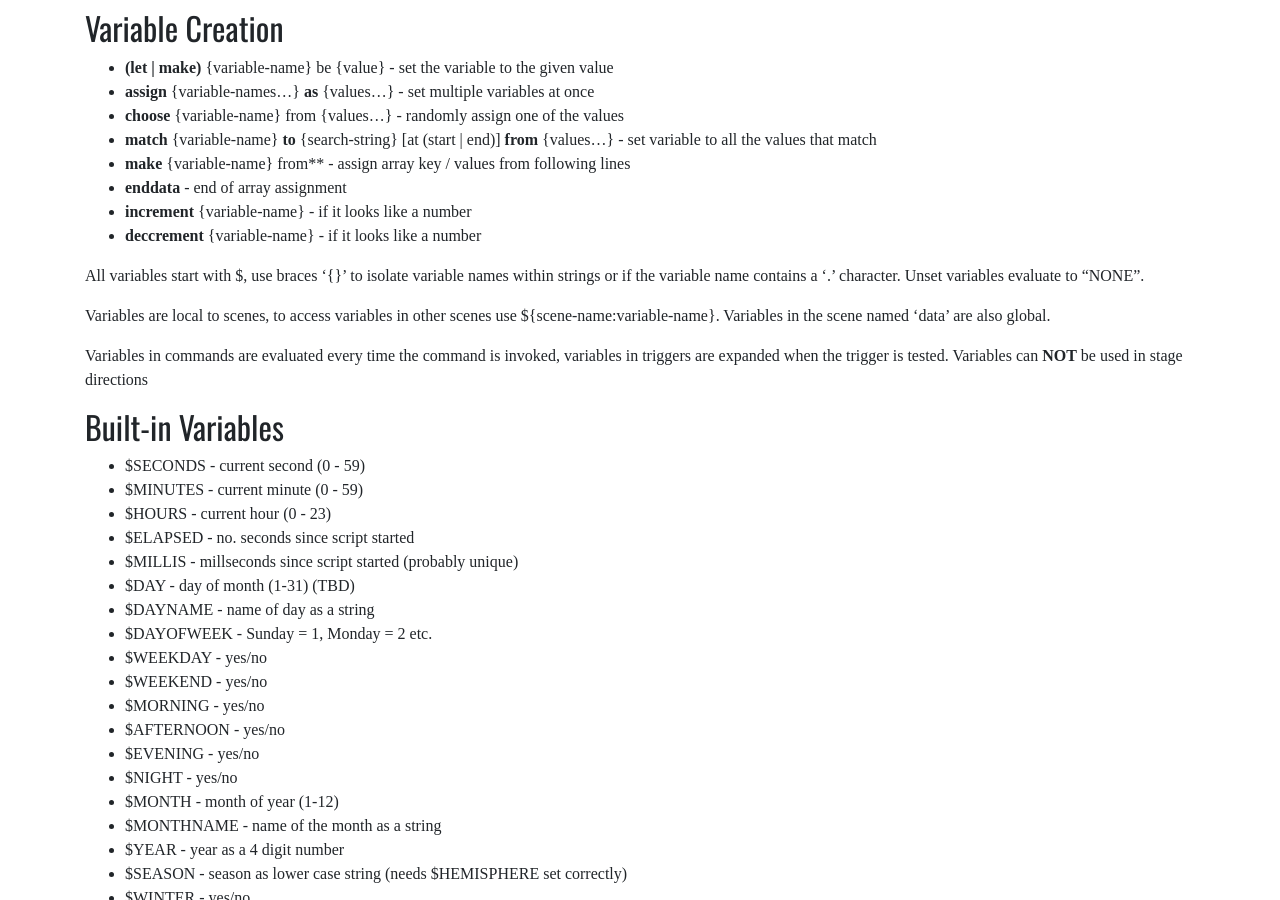
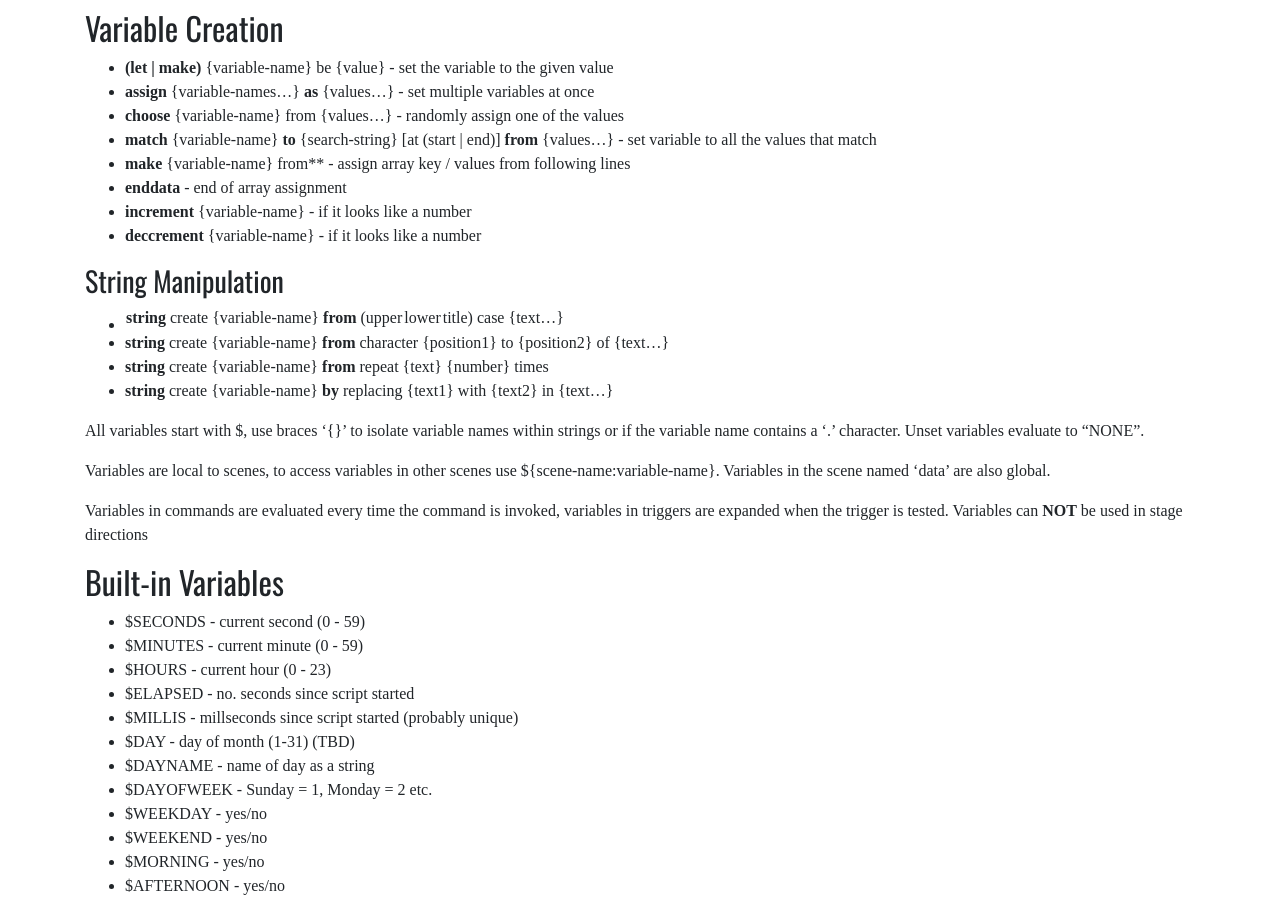
Before and after one commit to karlwilcox/slowglass-js, a Jekyll site: the page built from docs/reference.md, in a window 1280 px wide and 900 px high, scrolled down 5177 px. Built offline with Jekyll 4.4.1, drawn with Linux system fonts in a browser that asks for light colours; nearby versions of some CDN libraries; some web fonts are replaced.

Commit message:
Update docs to match

```diff
--- a/_layouts/slowglass.html
+++ b/_layouts/slowglass.html
@@ -86,6 +86,7 @@
                             <a class="dropdown-item px-2" href="/docs/built-in.html">Built-in Variables</a>
                             <a class="dropdown-item px-2" href="/docs/sprite.html">Sprite Variables</a>
                             <a class="dropdown-item px-2" href="/docs/arrays.html">Array Variables</a>
+                            <a class="dropdown-item px-2" href="/docs/strings.html">String Manipulation</a>
                         </div>
                     </li>
                     <li class="nav-item">
--- a/docs/reference.md
+++ b/docs/reference.md
@@ -237,6 +237,13 @@ supported:
 * **increment** {variable-name} - if it looks like a number
 * **deccrement** {variable-name} - if it looks like a number
 
+### String Manipulation
+
+* **string** create {variable-name} **from** (upper | lower | title) case {text...}
+* **string** create {variable-name} **from** character {position1} to {position2} of {text...}
+* **string** create {variable-name} **from** repeat {text} {number} times
+* **string** create {variable-name} **by** replacing {text1} with {text2} in {text...}
+
 All variables start with $, use braces '{}' to isolate variable names within strings
 or if the variable name contains a '.' character. Unset variables evaluate to "NONE".
 
```
Also changed, not shown: docs/variables/strings.md (+1 -1 lines).
